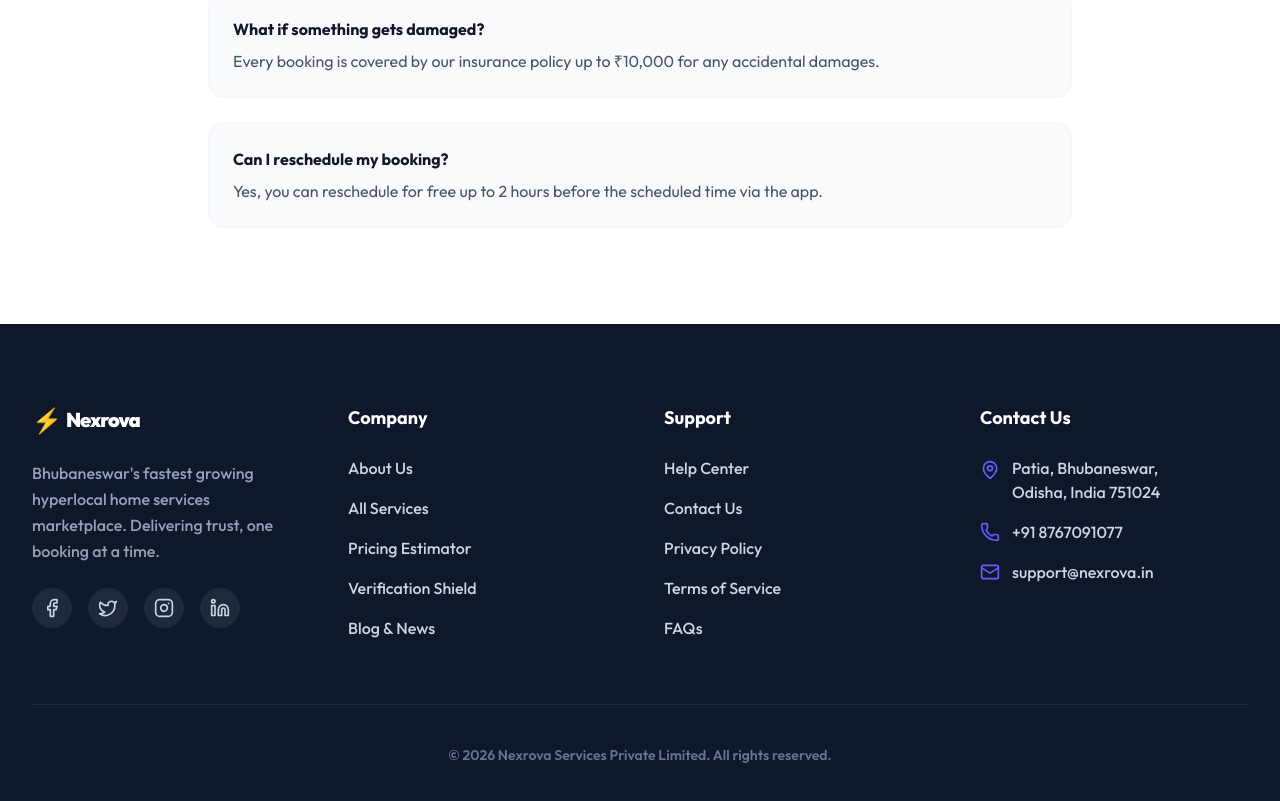
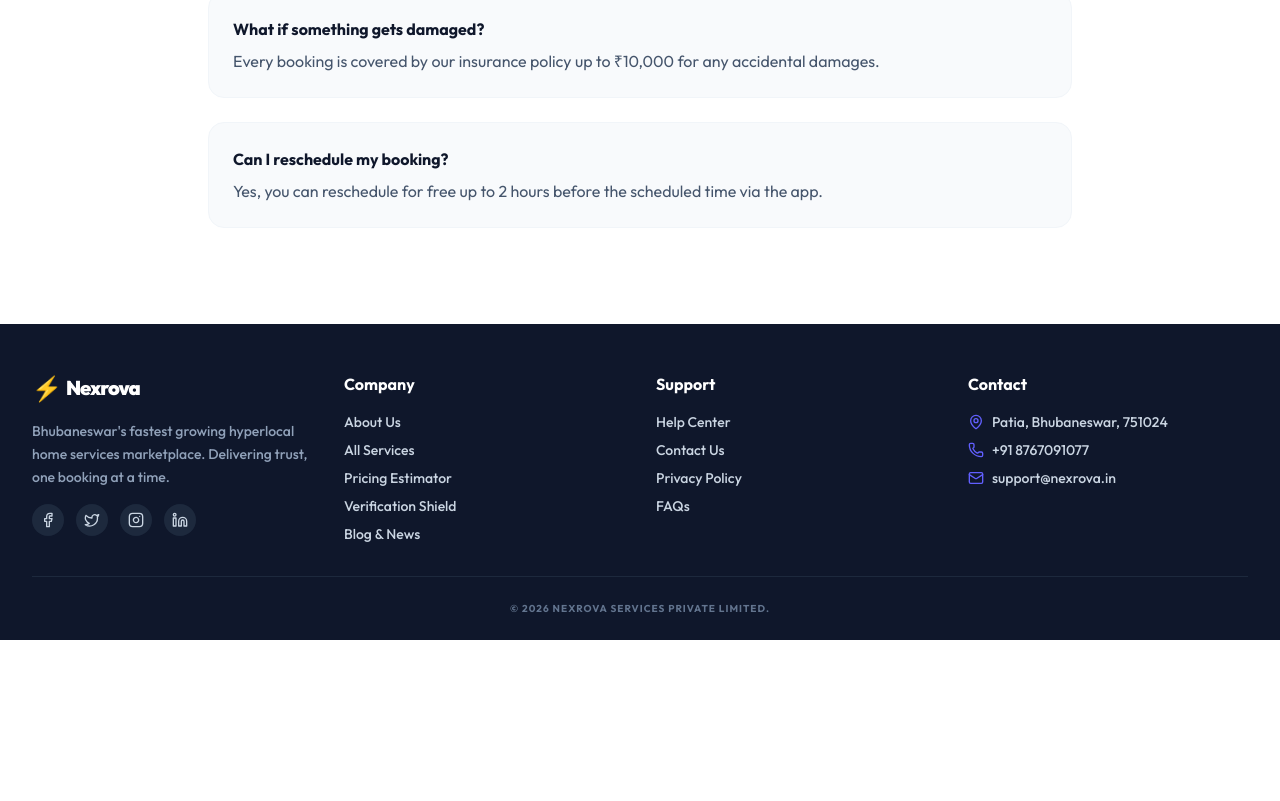
Before and after one commit to zingline-dev/Nexrova, a Next.js app in the folder Nexrova-web/: page / in a window 1280 px wide. Shown: the part 5861-6662 px from the top of the page. After the commit the page ends 6501 px from the top, so only its background shows below. Built offline with nearby package versions, Linux system fonts and the light colour scheme.

Commit message:
Reduced Footer length and tightened spacing

```diff
--- a/Nexrova-web/src/components/Footer.tsx
+++ b/Nexrova-web/src/components/Footer.tsx
@@ -3,38 +3,31 @@ import { Facebook, Twitter, Instagram, Linkedin, Mail, Phone, MapPin, Zap } from
 
 export default function Footer() {
   return (
-    <footer className="bg-slate-900 text-slate-300 pt-20 pb-10">
+    <footer className="bg-slate-900 text-slate-300 pt-12 pb-6">
       <div className="max-w-7xl mx-auto px-4 sm:px-6 lg:px-8">
-        <div className="grid grid-cols-1 md:grid-cols-2 lg:grid-cols-4 gap-12 mb-16">
+        <div className="grid grid-cols-1 md:grid-cols-2 lg:grid-cols-4 gap-8 mb-8">
 
-          <div className="space-y-6">
+          <div className="space-y-4">
             <Link href="/" className="flex items-center group">
               <span className="text-2xl group-hover:scale-110 transition-transform duration-300">⚡</span>
               <span className="text-xl font-black text-white tracking-tighter ml-1">Nexrova</span>
             </Link>
-            <p className="text-slate-400 leading-relaxed font-medium">
+            <p className="text-slate-400 leading-relaxed font-medium text-sm">
               Bhubaneswar's fastest growing hyperlocal home services marketplace.
               Delivering trust, one booking at a time.
             </p>
-            <div className="flex gap-4">
-              <a href="#" className="w-10 h-10 rounded-full bg-slate-800 flex items-center justify-center hover:bg-indigo-600 transition-colors">
-                <Facebook className="w-5 h-5" />
-              </a>
-              <a href="#" className="w-10 h-10 rounded-full bg-slate-800 flex items-center justify-center hover:bg-indigo-600 transition-colors">
-                <Twitter className="w-5 h-5" />
-              </a>
-              <a href="#" className="w-10 h-10 rounded-full bg-slate-800 flex items-center justify-center hover:bg-indigo-600 transition-colors">
-                <Instagram className="w-5 h-5" />
-              </a>
-              <a href="#" className="w-10 h-10 rounded-full bg-slate-800 flex items-center justify-center hover:bg-indigo-600 transition-colors">
-                <Linkedin className="w-5 h-5" />
-              </a>
+            <div className="flex gap-3">
+              {[Facebook, Twitter, Instagram, Linkedin].map((Icon, i) => (
+                <a key={i} href="#" className="w-8 h-8 rounded-full bg-slate-800 flex items-center justify-center hover:bg-indigo-600 transition-colors">
+                  <Icon className="w-4 h-4" />
+                </a>
+              ))}
             </div>
           </div>
 
           <div>
-            <h4 className="text-white font-bold text-lg mb-6">Company</h4>
-            <ul className="space-y-4 font-medium">
+            <h4 className="text-white font-bold text-base mb-4">Company</h4>
+            <ul className="space-y-2 font-medium text-sm">
               <li><Link href="/about" className="hover:text-indigo-400 transition-colors">About Us</Link></li>
               <li><Link href="/services" className="hover:text-indigo-400 transition-colors">All Services</Link></li>
               <li><Link href="/estimate" className="hover:text-indigo-400 transition-colors">Pricing Estimator</Link></li>
@@ -44,29 +37,28 @@ export default function Footer() {
           </div>
 
           <div>
-            <h4 className="text-white font-bold text-lg mb-6">Support</h4>
-            <ul className="space-y-4 font-medium">
+            <h4 className="text-white font-bold text-base mb-4">Support</h4>
+            <ul className="space-y-2 font-medium text-sm">
               <li><Link href="/help" className="hover:text-indigo-400 transition-colors">Help Center</Link></li>
               <li><Link href="/contact" className="hover:text-indigo-400 transition-colors">Contact Us</Link></li>
               <li><Link href="/privacy" className="hover:text-indigo-400 transition-colors">Privacy Policy</Link></li>
-              <li><Link href="/terms" className="hover:text-indigo-400 transition-colors">Terms of Service</Link></li>
               <li><Link href="/faq" className="hover:text-indigo-400 transition-colors">FAQs</Link></li>
             </ul>
           </div>
 
           <div>
-            <h4 className="text-white font-bold text-lg mb-6">Contact Us</h4>
-            <ul className="space-y-4 font-medium">
-              <li className="flex items-start gap-3">
-                <MapPin className="w-5 h-5 text-indigo-500 mt-1" />
-                <span>Patia, Bhubaneswar,<br />Odisha, India 751024</span>
+            <h4 className="text-white font-bold text-base mb-4">Contact</h4>
+            <ul className="space-y-2 font-medium text-sm">
+              <li className="flex items-start gap-2">
+                <MapPin className="w-4 h-4 text-indigo-500 mt-0.5" />
+                <span>Patia, Bhubaneswar, 751024</span>
               </li>
-              <li className="flex items-center gap-3">
-                <Phone className="w-5 h-5 text-indigo-500" />
+              <li className="flex items-center gap-2">
+                <Phone className="w-4 h-4 text-indigo-500" />
                 <span>+91 8767091077</span>
               </li>
-              <li className="flex items-center gap-3">
-                <Mail className="w-5 h-5 text-indigo-500" />
+              <li className="flex items-center gap-2">
+                <Mail className="w-4 h-4 text-indigo-500" />
                 <span>support@nexrova.in</span>
               </li>
             </ul>
@@ -74,9 +66,9 @@ export default function Footer() {
 
         </div>
 
-        <div className="border-t border-slate-800 pt-10 text-center">
-          <p className="text-slate-500 text-sm font-semibold">
-            © {new Date().getFullYear()} Nexrova Services Private Limited. All rights reserved.
+        <div className="border-t border-slate-800 pt-6 text-center">
+          <p className="text-slate-500 text-[10px] font-bold uppercase tracking-widest">
+            © {new Date().getFullYear()} Nexrova Services Private Limited.
           </p>
         </div>
       </div>
```
